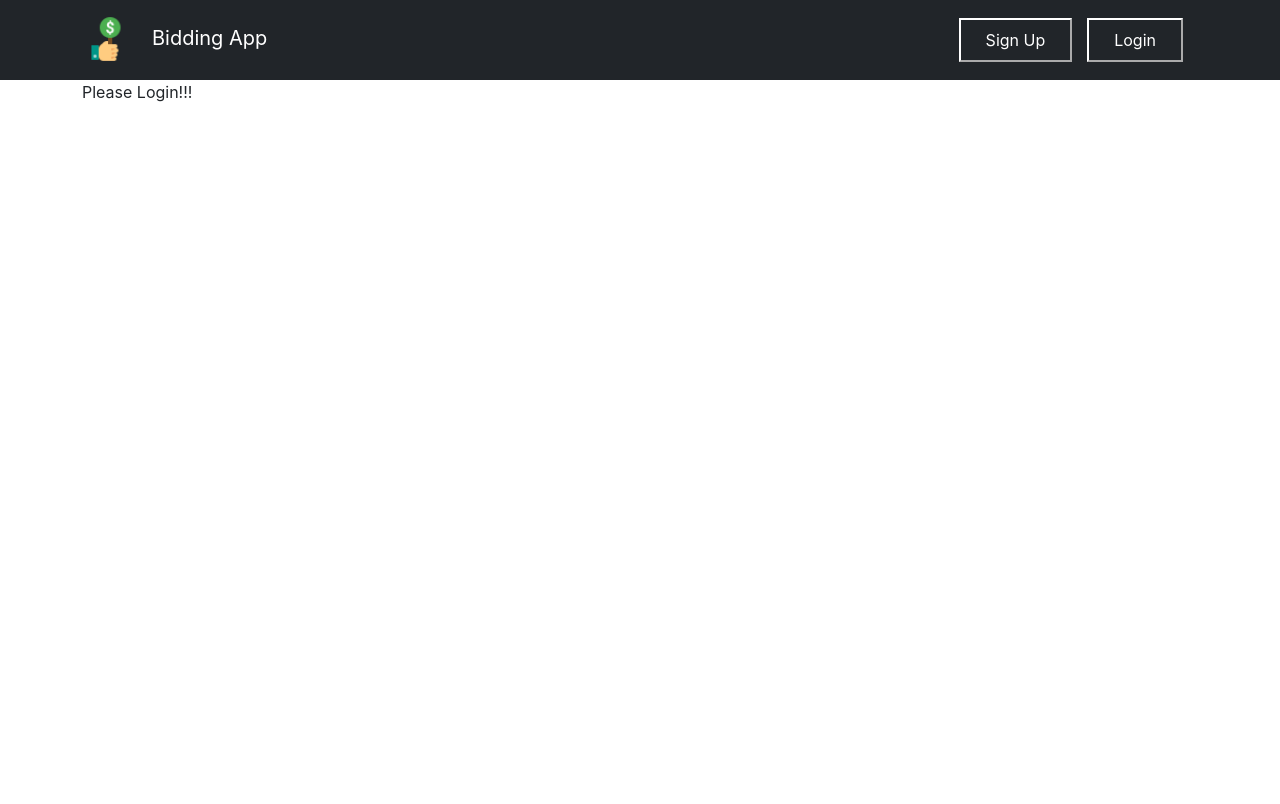
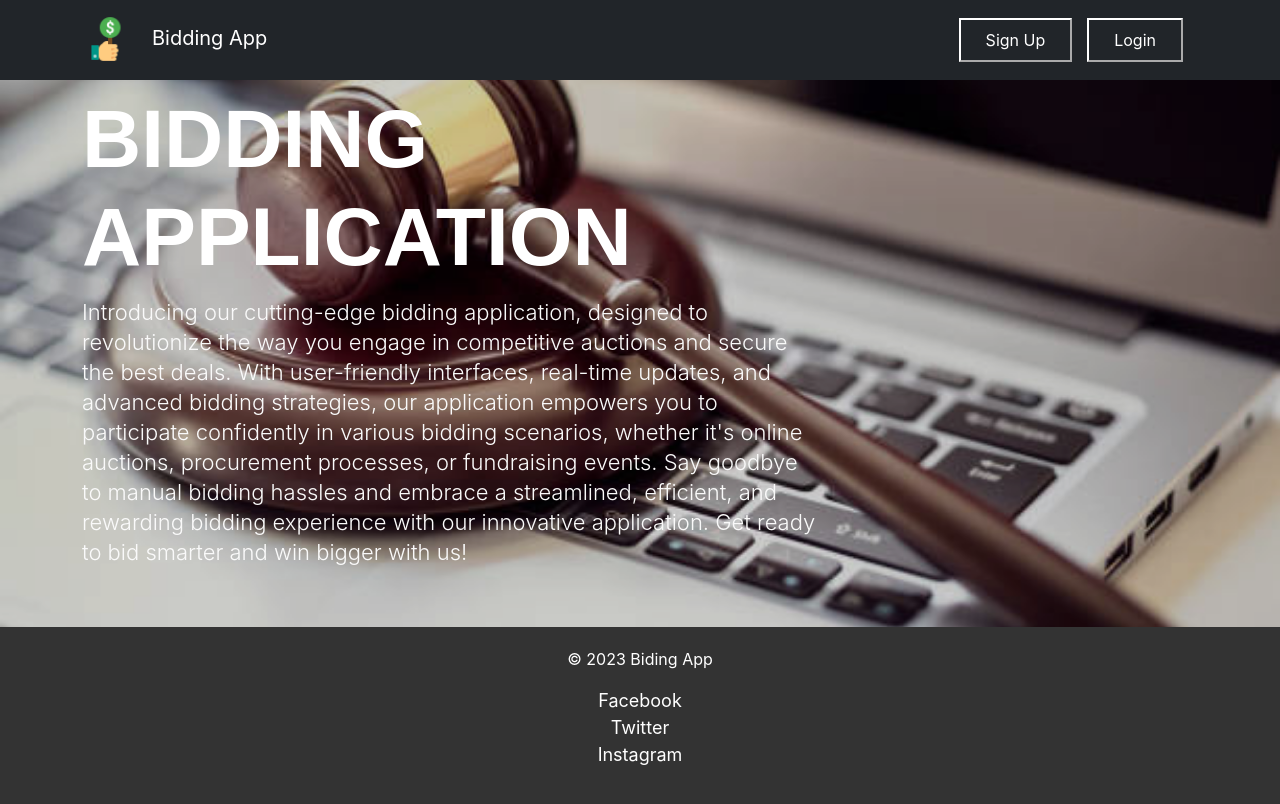
Before and after one commit to reypaano/Bidding_Application, a React (Create React App) app in the folder frontend/: page / in a window 1280 px wide. Built offline with nearby package versions, Linux system fonts and the light colour scheme; no server answers.

Commit message:
Added BG and Footer

```diff
--- a/frontend/src/App.tsx
+++ b/frontend/src/App.tsx
@@ -1,35 +1,35 @@
-import React, { useEffect, useState } from 'react';
-import logo from './logo.svg';
-import './App.css';
-import NavBar from './components/NavBar/NavBar';
-import { User } from './models/user';
-import * as BiddingApi from "./network/bidding_app_api"
-import { Container } from 'react-bootstrap';
-import SignUpPage from './components/Auth/SigUpPage';
-import LoginPage from './components/Auth/LoginPage';
-import LoggedInLanding from './components/LoggedInLanding';
-import LoggedOutLanding from './components/LoggedOutLanding';
+import React, { useEffect, useState } from "react";
+import logo from "./logo.svg";
+import "./App.css";
+import NavBar from "./components/NavBar/NavBar";
+import { User } from "./models/user";
+import * as BiddingApi from "./network/bidding_app_api";
+import { Container } from "react-bootstrap";
+import SignUpPage from "./components/Auth/SigUpPage";
+import LoginPage from "./components/Auth/LoginPage";
+import LoggedInLanding from "./components/LoggedInLanding";
+import LoggedOutLanding from "./components/LoggedOutLanding";
+import Footer from "./components/Footer";
 
 function App() {
+  const [loggedInUSer, setLoggedInUser] = useState<User | null>(null);
 
-  const [loggedInUSer, setLoggedInUser] = useState<User | null>(null)
-
-  const [showSignUpModal, setShowSignUpModal]= useState(false)
-  const [showLoginModal, setShowLoginModal]= useState(false)
+  const [showSignUpModal, setShowSignUpModal] = useState(false);
+  const [showLoginModal, setShowLoginModal] = useState(false);
 
   //try to load the user upon render
   useEffect(() => {
     async function fetchLoggedInUser() {
       try {
-        const user = await BiddingApi.getLoggedInUser()
-        setLoggedInUser(user)
+        const user = await BiddingApi.getLoggedInUser();
+        setLoggedInUser(user);
       } catch (error) {
-        console.error(error)
+        console.error(error);
       }
     }
 
-    fetchLoggedInUser()
-  }, []) // empty array to execute 1 time only
+    fetchLoggedInUser();
+  }, []); // empty array to execute 1 time only
 
   return (
     <div>
@@ -39,33 +39,28 @@ function App() {
         onSignUpClicked={() => setShowSignUpModal(true)}
         onLogoutSuccessfull={() => setLoggedInUser(null)}
       />
-      <Container>
-        <>
-          { loggedInUSer ? <LoggedInLanding/> : <LoggedOutLanding/> }
-        </>
-      </Container>
 
-        { showSignUpModal &&
+      {loggedInUSer ? <LoggedInLanding /> : <LoggedOutLanding />}
+
+      {showSignUpModal && (
         <SignUpPage
           onDismiss={() => setShowSignUpModal(false)}
-          onSignUpSuccessful={ (user) => {
-            setLoggedInUser(user)
-            setShowSignUpModal(false)
+          onSignUpSuccessful={(user) => {
+            setLoggedInUser(user);
+            setShowSignUpModal(false);
           }}
         />
-        }
-        {
-          showLoginModal &&
+      )}
+      {showLoginModal && (
         <LoginPage
           onDismiss={() => setShowLoginModal(false)}
-          onLoginSuccessful= {(user) => {
-            setLoggedInUser(user)
-            setShowLoginModal(false)
+          onLoginSuccessful={(user) => {
+            setLoggedInUser(user);
+            setShowLoginModal(false);
           }}
-
         />
-        }
-
+      )}
+      <Footer />
     </div>
   );
 }
--- /dev/null
+++ b/frontend/src/components/Footer.tsx
@@ -0,0 +1,23 @@
+import styles from "../styles/footer.module.css";
+function Footer() {
+  return (
+    <footer className={`${styles.footer}`}>
+      <div className={`${styles.footerContent}`}>
+        <p>&copy; 2023 Biding App</p>
+        <ul className={`${styles.socialIcons}`}>
+          <li>
+            <a href="#">Facebook</a>
+          </li>
+          <li>
+            <a href="#">Twitter</a>
+          </li>
+          <li>
+            <a href="#">Instagram</a>
+          </li>
+        </ul>
+      </div>
+    </footer>
+  );
+}
+
+export default Footer;
--- /dev/null
+++ b/frontend/src/components/Header.tsx
@@ -0,0 +1,34 @@
+import style from "../styles/utils.module.css";
+
+export const Header = () => {
+  return (
+    <header id="header">
+      <div className={`${style.intro}`}>
+        <div className={`${style.overlay}`}>
+          <div className="container">
+            <div className="row">
+              <div className="col-md-8 col-md-offset-2 intro-text">
+                <h1>
+                  Bidding Application
+                  <span></span>
+                </h1>
+                <p>
+                  Introducing our cutting-edge bidding application, designed to
+                  revolutionize the way you engage in competitive auctions and
+                  secure the best deals. With user-friendly interfaces,
+                  real-time updates, and advanced bidding strategies, our
+                  application empowers you to participate confidently in various
+                  bidding scenarios, whether it's online auctions, procurement
+                  processes, or fundraising events. Say goodbye to manual
+                  bidding hassles and embrace a streamlined, efficient, and
+                  rewarding bidding experience with our innovative application.
+                  Get ready to bid smarter and win bigger with us!
+                </p>
+              </div>
+            </div>
+          </div>
+        </div>
+      </div>
+    </header>
+  );
+};
--- a/frontend/src/components/LoggedOutLanding.tsx
+++ b/frontend/src/components/LoggedOutLanding.tsx
@@ -1,5 +1,7 @@
+import { Header } from "./Header";
+
 const LoggedOutLanding = () => {
-  return <p> Please Login!!!</p>;
+  return <Header />;
 };
 
 export default LoggedOutLanding;
--- /dev/null
+++ b/frontend/src/styles/footer.module.css
@@ -0,0 +1,39 @@
+.footer {
+  background-color: #333;
+  color: #fff;
+  padding: 20px 0;
+  text-align: center;
+}
+
+.footer-content {
+  display: flex;
+  justify-content: space-between;
+  align-items: center;
+  max-width: 1200px;
+  margin: 0 auto;
+}
+
+.footer-content p {
+  margin: 0;
+}
+
+.socialIcons {
+  list-style: none;
+  padding: 0;
+  /* display: flex; */
+  gap: 10px;
+  text-align: center;
+}
+
+.socialIcons li {
+  font-size: 18px;
+}
+
+.socialIcons a {
+  color: #fff;
+  text-decoration: none;
+}
+
+.socialicons a:hover {
+  text-decoration: underline;
+}
--- a/frontend/src/styles/utils.module.css
+++ b/frontend/src/styles/utils.module.css
@@ -84,3 +84,45 @@ tr:nth-child(even) {
   background-color: transparent;
   padding: 8px 25px;
 }
+
+.intro {
+  display: table;
+  width: 100%;
+  padding: 0;
+  background: url(../assets/auction-bg.jpg) center center no-repeat;
+  background-color: #e5e5e5;
+  -webkit-background-size: cover;
+  -moz-background-size: cover;
+  background-size: cover;
+  -o-background-size: cover;
+}
+
+.intro .overlay {
+  background: rgba(0, 0, 0, 0.2);
+}
+.intro h1 {
+  font-family: "Raleway", sans-serif;
+  color: #fff;
+  font-size: 82px;
+  font-weight: 700;
+  text-transform: uppercase;
+  margin-top: 10px;
+  margin-bottom: 10px;
+}
+.intro h1 span {
+  font-weight: 800;
+  color: #5ca9fb;
+}
+.intro p {
+  color: #fafafa;
+  font-size: 22px;
+  font-weight: 300;
+  line-height: 30px;
+  margin: 0 auto;
+  margin-bottom: 60px;
+}
+header .intro-text {
+  padding-top: 350px;
+  padding-bottom: 200px;
+  text-align: center;
+}
```
Also changed, not shown: frontend/src/assets/auction-bg.jpg (added), frontend/src/assets/intro-bg.jpg (added).
